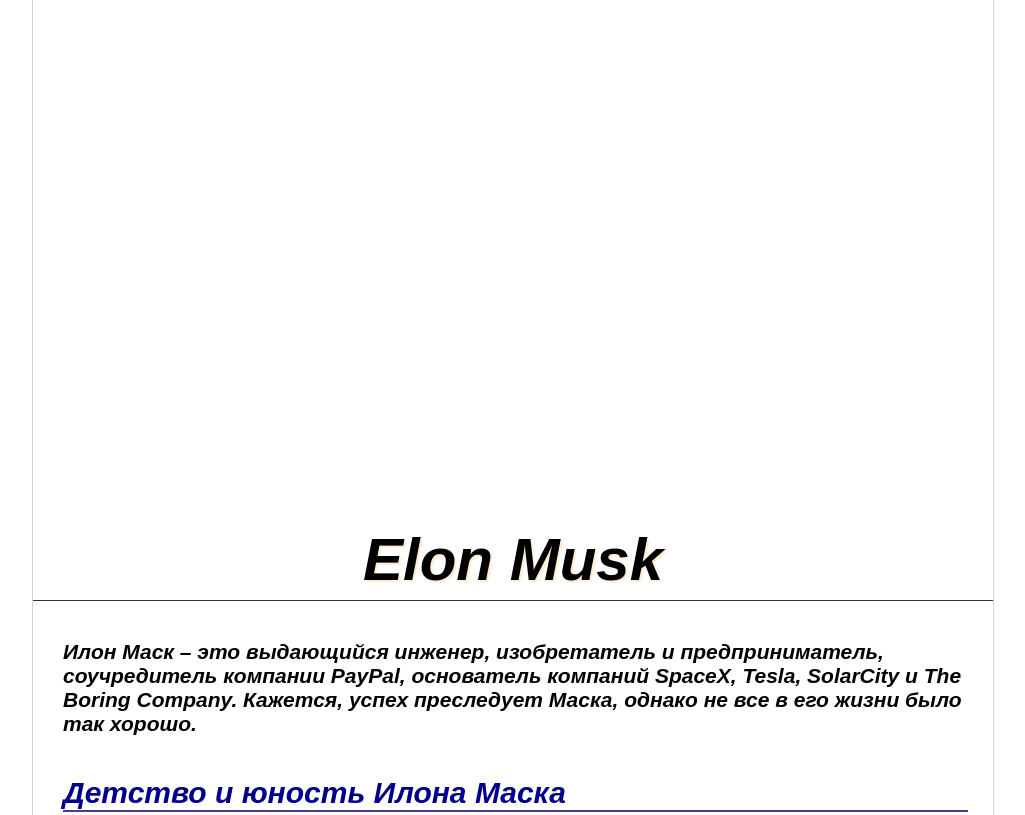
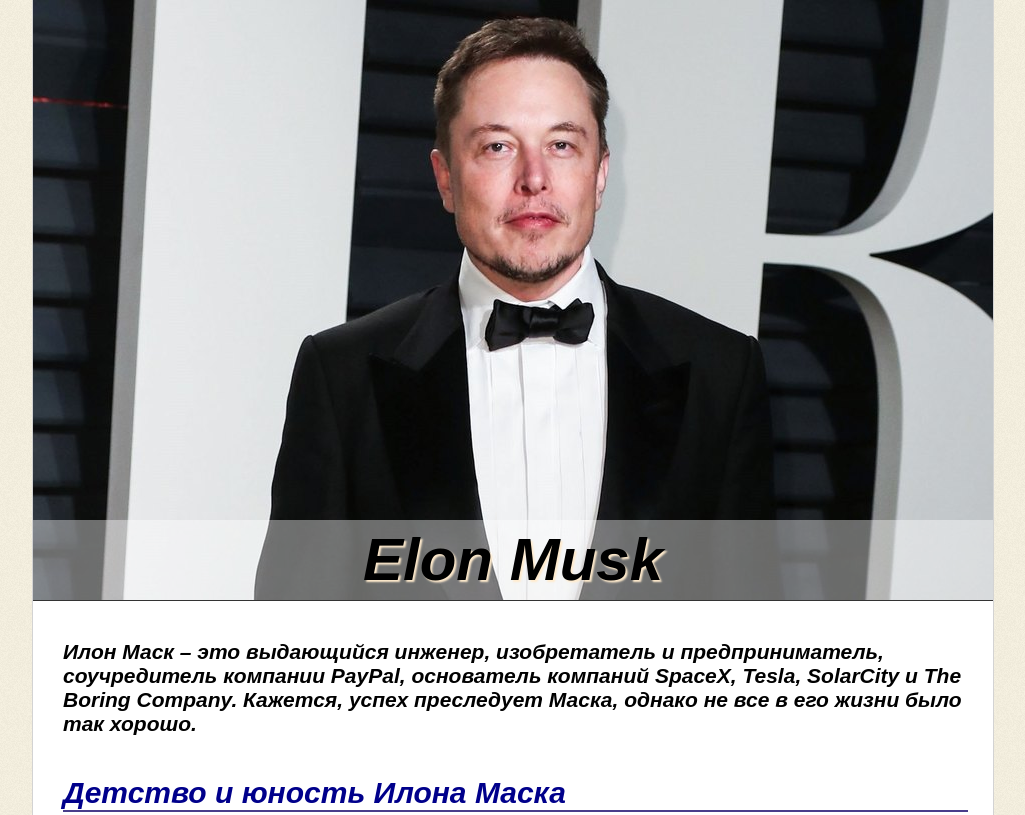
Before and after one commit to lgl90pro/web-lab1, a plain HTML site: page index.html in a window 1280 px wide. Shown: the top 815 px of the page, without its empty margins (127-1152 px from the left). Drawn offline with Linux system fonts and the light colour scheme.

Commit message:
Commit 1

```diff
--- a/css/style.css
+++ b/css/style.css
@@ -1,5 +1,5 @@
 html {
-    background-image: url(./images/back.png);
+    background-image: url(/images/back_body.png);
     font-family: Arial;
 }
 
@@ -7,7 +7,7 @@
     width: 960px;
     margin: 0 auto;
     background-color: white;
-    background-image: url(./images/9.jpg);
+    background-image: url(/images/9.jpg);
     background-repeat: no-repeat;
     padding-top: 480px;
     border-left: 1px solid lightgray;
```
